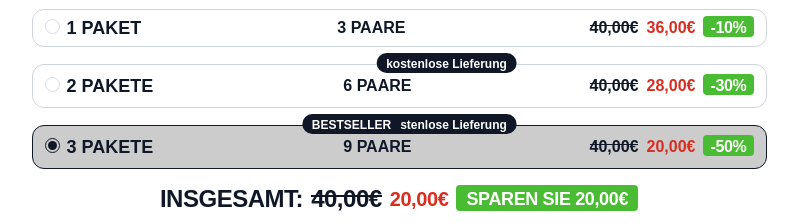
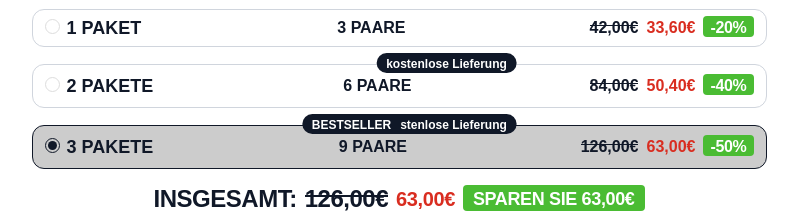
Before and after one commit to RomanMakoviichuk/de, a plain HTML site: page index.html in a window 1280 px wide. Shown: the part 1590-1813 px from the top of the page, without its empty margins (241-1039 px from the left). Drawn offline with nearby package versions, Linux system fonts and the light colour scheme; a web font is replaced by a local one.

Commit message:
first commit

```diff
--- a/index.html
+++ b/index.html
@@ -233,9 +233,9 @@ src="https://www.facebook.com/tr?id=718228222187289&ev=PageView&noscript=1"
                     <span class="package-title">1 PAKET</span>
                     <span class="package-count">3 Paare</span>
                     <span class="package-price">
-                        <span class="package-old-price">40,00€</span>
-                        <span class="package-actual-price">36,00€</span>
-                        <span class="package-discount">-10%</span>
+                        <span class="package-old-price">42,00€</span>
+                        <span class="package-actual-price">33,60€</span>
+                        <span class="package-discount">-20%</span>
                     </span>
                 </label>
             </div>
@@ -245,9 +245,9 @@ src="https://www.facebook.com/tr?id=718228222187289&ev=PageView&noscript=1"
                     <span class="package-title">2 PAKETE</span>
                     <span class="package-count">6 Paare</span>
                     <span class="package-price">
-                        <span class="package-old-price">40,00€</span>
-                        <span class="package-actual-price">28,00€</span>
-                        <span class="package-discount">-30%</span>
+                        <span class="package-old-price">84,00€</span>
+                        <span class="package-actual-price">50,40€</span>
+                        <span class="package-discount">-40%</span>
                     </span>
                 </label>
             </div>
@@ -257,8 +257,8 @@ src="https://www.facebook.com/tr?id=718228222187289&ev=PageView&noscript=1"
                     <span class="package-title">3 PAKETE</span>
                     <span class="package-count">9 Paare</span>
                     <span class="package-price">
-                        <span class="package-old-price">40,00€</span>
-                        <span class="package-actual-price">20,00€</span>
+                        <span class="package-old-price">126,00€</span>
+                        <span class="package-actual-price">63,00€</span>
                         <span class="package-discount">-50%</span>
                     </span>
                 </label>
@@ -267,9 +267,9 @@ src="https://www.facebook.com/tr?id=718228222187289&ev=PageView&noscript=1"
         <div class="packages__total">
             <span class="total-title">Insgesamt:</span>
             <span class="total-price">
-                <span class="total-old-price">40,00€</span>
-                <span class="total-actual-price">20,00€</span>
-                <span class="total-discount"> Sparen Sie 20,00€</span>
+                <span class="total-old-price">126,00€</span>
+                <span class="total-actual-price">63,00€</span>
+                <span class="total-discount"> Sparen Sie 63,00€</span>
             </span>
         </div>
         <div class="package__add-btn">
```
